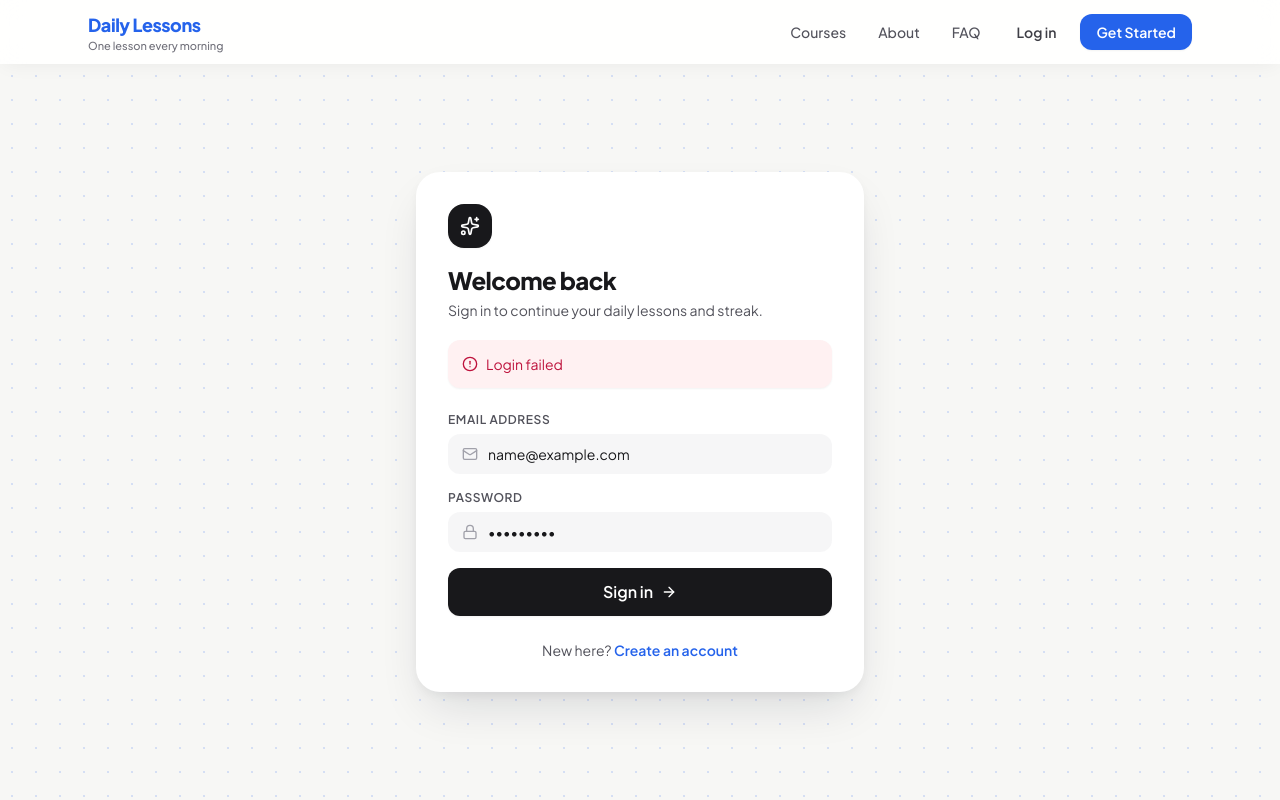
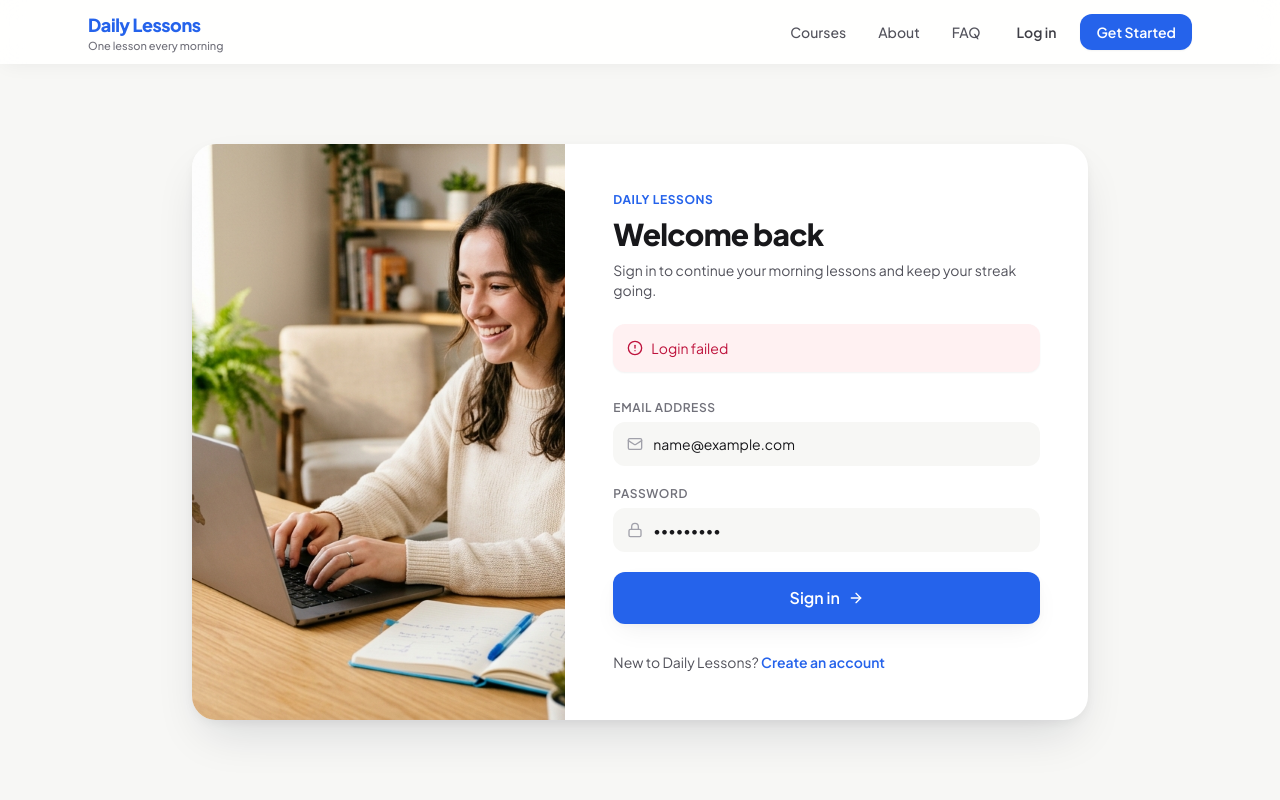
Before and after one commit to ruelnuffy/lesson-platform, a React (Vite) app in the folder frontend/: page /login in a window 1280 px wide. Both pictures are taken after typing "name@example.com", "Sample123" into the empty fields and a click on the button "Sign in". Built offline with nearby package versions, Linux system fonts and the light colour scheme; no server answers.

Commit message:
UI polish: align Login and Register pages with Landing Page editorial shadow style

```diff
--- a/frontend/src/pages/LoginPage.tsx
+++ b/frontend/src/pages/LoginPage.tsx
@@ -1,6 +1,6 @@
 import { useState, type FormEvent } from "react";
 import { Link, useLocation, useNavigate } from "react-router-dom";
-import { AlertCircle, ArrowRight, Lock, Mail, Sparkles } from "lucide-react";
+import { AlertCircle, ArrowRight, Lock, Mail } from "lucide-react";
 import { ApiError, apiFetch } from "../lib/api";
 import { useAuth } from "../lib/auth";
 
@@ -34,26 +34,39 @@ export function LoginPage() {
   };
 
   return (
-    <div className="min-h-[calc(100vh-4rem)] flex items-center justify-center px-4 py-12 bg-dot-grid">
-      <div className="w-full max-w-md bg-white rounded-3xl shadow-elevated p-8">
-        <div className="inline-flex items-center justify-center w-11 h-11 rounded-2xl bg-zinc-900 text-white mb-4 shadow-sm">
-          <Sparkles className="w-5 h-5" />
+    <div className="min-h-[calc(100vh-4rem)] flex items-center justify-center px-4 py-12">
+      <div className="w-full max-w-4xl bg-white rounded-3xl shadow-elevated overflow-hidden grid md:grid-cols-12">
+        {/* Left Editorial Photo */}
+        <div className="hidden md:block md:col-span-5 bg-sky-50">
+          <img
+            src="/images/hero-learning.jpg"
+            alt="Morning learning desk"
+            className="w-full h-full object-cover"
+          />
         </div>
-        <h1 className="text-2xl font-extrabold text-zinc-900 tracking-tight">Welcome back</h1>
-        <p className="mt-1 text-sm text-zinc-600">
-          Sign in to continue your daily lessons and streak.
+
+        {/* Right Form */}
+        <div className="md:col-span-7 p-8 sm:p-12 flex flex-col justify-center">
+          <p className="text-xs font-bold uppercase tracking-wider text-blue-600">
+            Daily Lessons
+          </p>
+          <h1 className="mt-2 text-3xl font-extrabold text-zinc-900 tracking-tight">
+            Welcome back
+          </h1>
+          <p className="mt-2 text-sm text-zinc-600">
+            Sign in to continue your morning lessons and keep your streak going.
           </p>
 
           {error && (
-          <div className="mt-5 p-3.5 rounded-xl bg-rose-50 shadow-sm text-rose-700 text-sm flex items-start gap-2">
+            <div className="mt-6 p-3.5 rounded-xl bg-rose-50 shadow-sm text-rose-700 text-sm flex items-start gap-2">
               <AlertCircle className="w-4 h-4 mt-0.5 shrink-0" />
               <span>{error}</span>
             </div>
           )}
 
-        <form onSubmit={handleSubmit} className="mt-6 space-y-4">
+          <form onSubmit={handleSubmit} className="mt-7 space-y-5">
             <div>
-            <label className="block text-xs font-semibold uppercase tracking-wider text-zinc-600">
+              <label className="block text-xs font-semibold uppercase tracking-wider text-zinc-500">
                 Email Address
               </label>
               <div className="mt-1.5 relative">
@@ -64,13 +77,13 @@ export function LoginPage() {
                   placeholder="you@example.com"
                   value={email}
                   onChange={(e) => setEmail(e.target.value)}
-                className="w-full rounded-xl bg-zinc-100/80 pl-10 pr-3.5 py-2.5 text-sm focus:bg-white focus:outline-none focus:ring-2 focus:ring-blue-500/30 focus:shadow-soft transition"
+                  className="w-full rounded-xl bg-[#F7F7F5] pl-10 pr-4 py-3 text-sm text-zinc-900 placeholder:text-zinc-400 focus:bg-white focus:outline-none focus:ring-2 focus:ring-blue-500/30 focus:shadow-soft transition"
                 />
               </div>
             </div>
 
             <div>
-            <label className="block text-xs font-semibold uppercase tracking-wider text-zinc-600">
+              <label className="block text-xs font-semibold uppercase tracking-wider text-zinc-500">
                 Password
               </label>
               <div className="mt-1.5 relative">
@@ -78,10 +91,10 @@ export function LoginPage() {
                 <input
                   type="password"
                   required
-                placeholder="••••••••"
+                  placeholder="Enter your password"
                   value={password}
                   onChange={(e) => setPassword(e.target.value)}
-                className="w-full rounded-xl bg-zinc-100/80 pl-10 pr-3.5 py-2.5 text-sm focus:bg-white focus:outline-none focus:ring-2 focus:ring-blue-500/30 focus:shadow-soft transition"
+                  className="w-full rounded-xl bg-[#F7F7F5] pl-10 pr-4 py-3 text-sm text-zinc-900 placeholder:text-zinc-400 focus:bg-white focus:outline-none focus:ring-2 focus:ring-blue-500/30 focus:shadow-soft transition"
                 />
               </div>
             </div>
@@ -89,20 +102,21 @@ export function LoginPage() {
             <button
               type="submit"
               disabled={submitting}
-            className="w-full inline-flex items-center justify-center gap-2 py-3 rounded-xl bg-zinc-900 text-white font-semibold hover:bg-blue-600 disabled:opacity-50 shadow-sm transition-colors"
+              className="w-full inline-flex items-center justify-center gap-2 py-3.5 rounded-xl bg-blue-600 text-white font-semibold hover:bg-blue-500 disabled:opacity-50 shadow-soft transition-colors"
             >
               {submitting ? "Signing in..." : "Sign in"}
               {!submitting && <ArrowRight className="w-4 h-4" />}
             </button>
           </form>
 
-        <p className="mt-6 text-center text-sm text-zinc-600">
-          New here?{" "}
+          <p className="mt-7 text-sm text-zinc-600">
+            New to Daily Lessons?{" "}
             <Link to="/register" className="text-blue-600 font-semibold hover:underline">
               Create an account
             </Link>
           </p>
         </div>
       </div>
+    </div>
   );
 }
--- a/frontend/src/pages/RegisterPage.tsx
+++ b/frontend/src/pages/RegisterPage.tsx
@@ -1,6 +1,6 @@
 import { useState, type FormEvent } from "react";
 import { Link, useNavigate } from "react-router-dom";
-import { AlertCircle, ArrowRight, Lock, Mail, Sparkles, User } from "lucide-react";
+import { AlertCircle, ArrowRight, Lock, Mail, User } from "lucide-react";
 import { ApiError, apiFetch } from "../lib/api";
 import { useAuth } from "../lib/auth";
 
@@ -33,28 +33,39 @@ export function RegisterPage() {
   };
 
   return (
-    <div className="min-h-[calc(100vh-4rem)] flex items-center justify-center px-4 py-12 bg-dot-grid">
-      <div className="w-full max-w-md bg-white rounded-3xl shadow-elevated p-8">
-        <div className="inline-flex items-center justify-center w-11 h-11 rounded-2xl bg-blue-600 text-white mb-4 shadow-sm">
-          <Sparkles className="w-5 h-5" />
+    <div className="min-h-[calc(100vh-4rem)] flex items-center justify-center px-4 py-12">
+      <div className="w-full max-w-4xl bg-white rounded-3xl shadow-elevated overflow-hidden grid md:grid-cols-12">
+        {/* Left Editorial Photo */}
+        <div className="hidden md:block md:col-span-5 bg-sky-50">
+          <img
+            src="/images/course-workspace.jpg"
+            alt="Clean coding workspace"
+            className="w-full h-full object-cover"
+          />
         </div>
-        <h1 className="text-2xl font-extrabold text-zinc-900 tracking-tight">
+
+        {/* Right Form */}
+        <div className="md:col-span-7 p-8 sm:p-12 flex flex-col justify-center">
+          <p className="text-xs font-bold uppercase tracking-wider text-blue-600">
+            Daily Lessons
+          </p>
+          <h1 className="mt-2 text-3xl font-extrabold text-zinc-900 tracking-tight">
             Create your account
           </h1>
-        <p className="mt-1 text-sm text-zinc-600">
-          Start building a focused daily learning habit.
+          <p className="mt-2 text-sm text-zinc-600">
+            Join Daily Lessons and build a focused morning learning habit.
           </p>
 
           {error && (
-          <div className="mt-5 p-3.5 rounded-xl bg-rose-50 shadow-sm text-rose-700 text-sm flex items-start gap-2">
+            <div className="mt-6 p-3.5 rounded-xl bg-rose-50 shadow-sm text-rose-700 text-sm flex items-start gap-2">
               <AlertCircle className="w-4 h-4 mt-0.5 shrink-0" />
               <span>{error}</span>
             </div>
           )}
 
-        <form onSubmit={handleSubmit} className="mt-6 space-y-4">
+          <form onSubmit={handleSubmit} className="mt-7 space-y-5">
             <div>
-            <label className="block text-xs font-semibold uppercase tracking-wider text-zinc-600">
+              <label className="block text-xs font-semibold uppercase tracking-wider text-zinc-500">
                 Full Name
               </label>
               <div className="mt-1.5 relative">
@@ -65,13 +76,13 @@ export function RegisterPage() {
                   placeholder="Ada Lovelace"
                   value={name}
                   onChange={(e) => setName(e.target.value)}
-                className="w-full rounded-xl bg-zinc-100/80 pl-10 pr-3.5 py-2.5 text-sm focus:bg-white focus:outline-none focus:ring-2 focus:ring-blue-500/30 focus:shadow-soft transition"
+                  className="w-full rounded-xl bg-[#F7F7F5] pl-10 pr-4 py-3 text-sm text-zinc-900 placeholder:text-zinc-400 focus:bg-white focus:outline-none focus:ring-2 focus:ring-blue-500/30 focus:shadow-soft transition"
                 />
               </div>
             </div>
 
             <div>
-            <label className="block text-xs font-semibold uppercase tracking-wider text-zinc-600">
+              <label className="block text-xs font-semibold uppercase tracking-wider text-zinc-500">
                 Email Address
               </label>
               <div className="mt-1.5 relative">
@@ -82,13 +93,13 @@ export function RegisterPage() {
                   placeholder="you@example.com"
                   value={email}
                   onChange={(e) => setEmail(e.target.value)}
-                className="w-full rounded-xl bg-zinc-100/80 pl-10 pr-3.5 py-2.5 text-sm focus:bg-white focus:outline-none focus:ring-2 focus:ring-blue-500/30 focus:shadow-soft transition"
+                  className="w-full rounded-xl bg-[#F7F7F5] pl-10 pr-4 py-3 text-sm text-zinc-900 placeholder:text-zinc-400 focus:bg-white focus:outline-none focus:ring-2 focus:ring-blue-500/30 focus:shadow-soft transition"
                 />
               </div>
             </div>
 
             <div>
-            <label className="block text-xs font-semibold uppercase tracking-wider text-zinc-600">
+              <label className="block text-xs font-semibold uppercase tracking-wider text-zinc-500">
                 Password
               </label>
               <div className="mt-1.5 relative">
@@ -100,7 +111,7 @@ export function RegisterPage() {
                   placeholder="At least 8 characters"
                   value={password}
                   onChange={(e) => setPassword(e.target.value)}
-                className="w-full rounded-xl bg-zinc-100/80 pl-10 pr-3.5 py-2.5 text-sm focus:bg-white focus:outline-none focus:ring-2 focus:ring-blue-500/30 focus:shadow-soft transition"
+                  className="w-full rounded-xl bg-[#F7F7F5] pl-10 pr-4 py-3 text-sm text-zinc-900 placeholder:text-zinc-400 focus:bg-white focus:outline-none focus:ring-2 focus:ring-blue-500/30 focus:shadow-soft transition"
                 />
               </div>
             </div>
@@ -108,14 +119,14 @@ export function RegisterPage() {
             <button
               type="submit"
               disabled={submitting}
-            className="w-full inline-flex items-center justify-center gap-2 py-3 rounded-xl bg-blue-600 text-white font-semibold hover:bg-blue-700 disabled:opacity-50 shadow-sm transition-colors"
+              className="w-full inline-flex items-center justify-center gap-2 py-3.5 rounded-xl bg-blue-600 text-white font-semibold hover:bg-blue-500 disabled:opacity-50 shadow-soft transition-colors"
             >
               {submitting ? "Creating account..." : "Create Account"}
               {!submitting && <ArrowRight className="w-4 h-4" />}
             </button>
           </form>
 
-        <p className="mt-6 text-center text-sm text-zinc-600">
+          <p className="mt-7 text-sm text-zinc-600">
             Already have an account?{" "}
             <Link to="/login" className="text-blue-600 font-semibold hover:underline">
               Sign in
@@ -123,5 +134,6 @@ export function RegisterPage() {
           </p>
         </div>
       </div>
+    </div>
   );
 }
```
Lines whose indentation alone changed are shown as unchanged.
